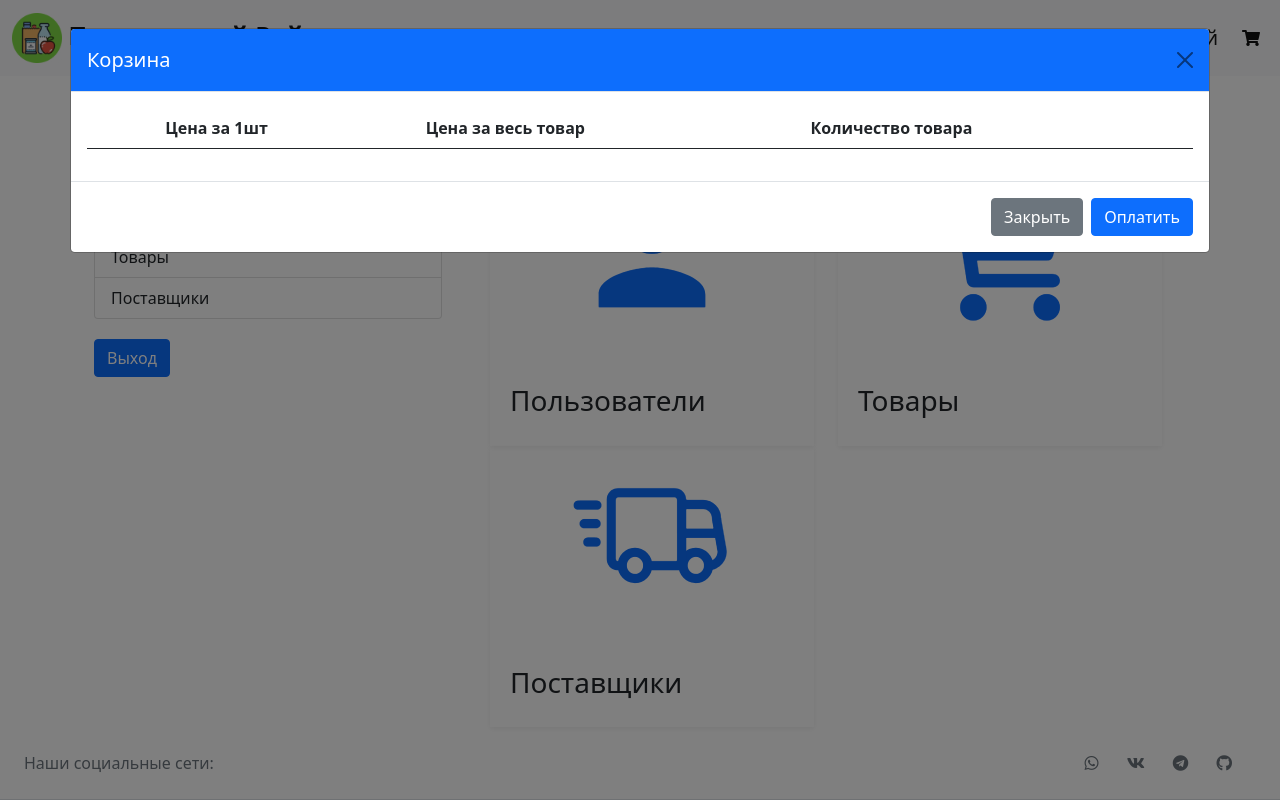
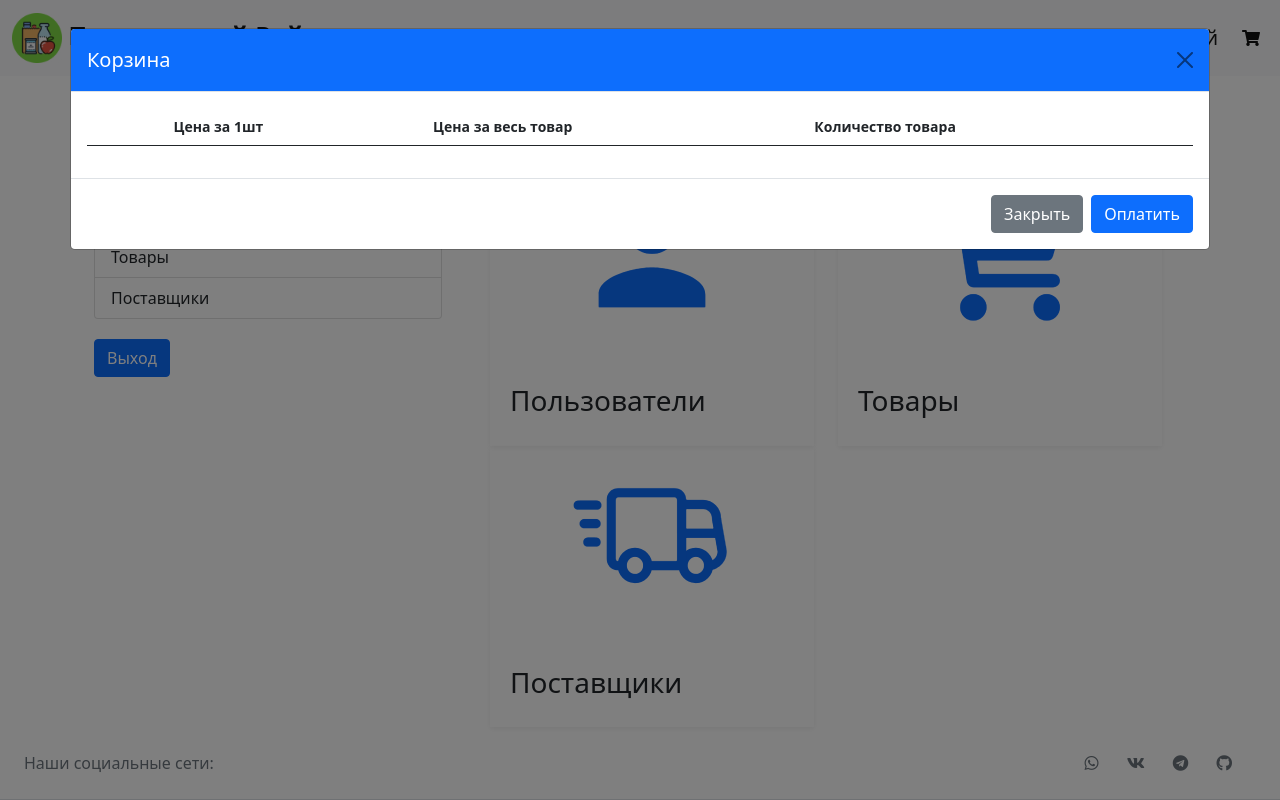
Before and after one commit to DABer1805/online_store, a Flask app: page /admin in a window 1280 px wide, after a click that opens the changed part. Run offline with Flask 3, Linux system fonts and the light colour scheme; a user stored in the database is signed in; data that the repository does not hold is empty.

Commit message:
feat: update style.css

```diff
--- a/static/css/style.css
+++ b/static/css/style.css
@@ -63,6 +63,11 @@ h4 {
 
 .top-menu li a:hover::after {
 	transform: scale(1);
+}
+
+/* Размер шрифта в корзине */
+.modal-body {
+    font-size: 14px;
 }
 
 /* Фотка в корзине */
```
